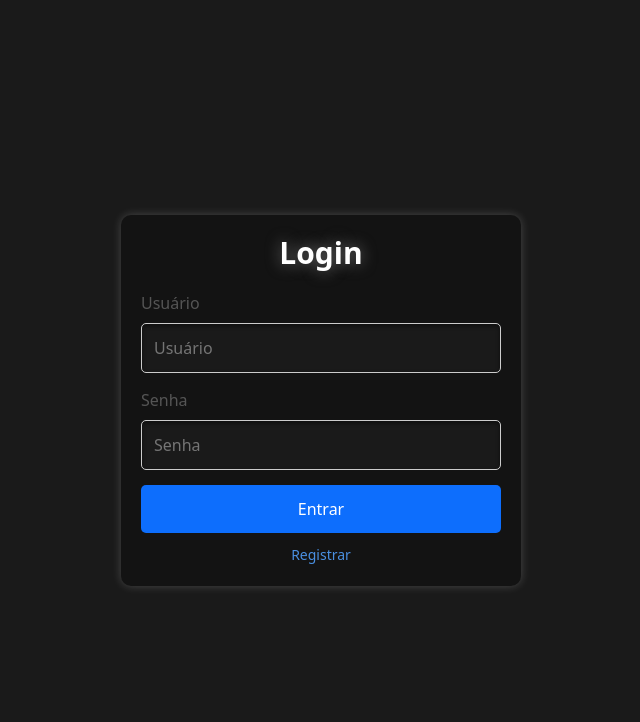
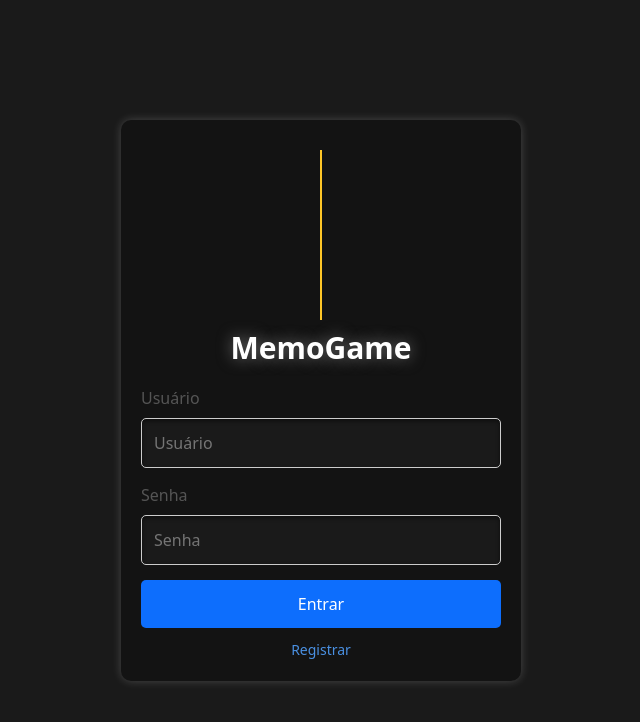
Before and after one commit to vinilima2/memo-game, a React (Vite) app: page / in a window 1280 px wide. Shown: the top 722 px of the page, without its empty margins (319-959 px from the left). Built offline with nearby package versions, Linux system fonts and the light colour scheme.

Commit message:
feat: Controle de acesso as rotas e alterações na tela de login.

```diff
--- a/src/index.css
+++ b/src/index.css
@@ -4,11 +4,13 @@ body {
 
 .logo {
     font-size: 120px;
-    padding: auto;
+    text-align: center;
     background: #ff914d;
     width: 170px;
     height: 170px;
     animation: animacao-logo 5s infinite;
+    margin: 10px auto;
+    border-radius: 10px;
 }
 
 .logo * {
--- a/src/main.jsx
+++ b/src/main.jsx
@@ -1,10 +1,22 @@
-import { createRoot } from 'react-dom/client'
-import { RouterProvider } from 'react-router-dom'
-import { routes } from './routes/Router.jsx'
+import {createRoot} from 'react-dom/client'
+import {RouterProvider} from 'react-router-dom'
+import {routes} from './routes/Router.jsx'
 import 'bootstrap/dist/css/bootstrap.min.css';
 import 'bootstrap-icons/font/bootstrap-icons.css';
 import './index.css'
+import {createContext, useState} from "react";
 
+
+export const TokenContext = createContext()
+
+export const TokenProvider = ({children}) => {
+    const [token, setToken] = useState(localStorage.getItem("memo-game-token"))
+    return (
+        <TokenContext.Provider value={{token, setToken}}>
+            {children}
+        </TokenContext.Provider>
+    );
+}
 createRoot(document.getElementById('root')).render(
-  <RouterProvider router={routes} />
+    <TokenProvider children={<RouterProvider router={routes}/>}/>
 )
--- /dev/null
+++ b/src/routes/RotasPrivadas.jsx
@@ -0,0 +1,13 @@
+import {useContext} from "react";
+import {TokenContext} from "../main.jsx";
+import {Navigate, Outlet, useLocation} from "react-router-dom";
+
+export default function RotasPrivadas() {
+    const location = useLocation();
+    const {token} = useContext(TokenContext)
+
+    return token
+        ? <Outlet/>
+        : <Navigate to="/" replace state={{from: location}}/>;
+
+}
--- a/src/screens/Inicio.jsx
+++ b/src/screens/Inicio.jsx
@@ -1,5 +1,5 @@
 import React, { useState } from "react";
-import { Button, Col, Container, Row, Image, Modal, Form } from "react-bootstrap";
+import { Button, Col, Container, Row, Modal, Form } from "react-bootstrap";
 import ModalDificuldade from "../components/ModalDificuldade";
 import Logo from "../components/Logo";
 
@@ -11,16 +11,6 @@ export default function Inicio() {
 
     return (
         <Container fluid className="p-5">
-            <Row className="justify-content-md-center text-center p-5 bg-blue">
-                <Col className="d-flex justify-content-center" md="auto" sm="auto" lg="auto">
-                    <Logo/>
-                </Col>
-            </Row>
-            <Row className="justify-content-md-center text-center p-5">
-                <Col md="auto">
-                     <Form.Control aria-label="First name" placeholder="Nome do usuário" />
-                </Col>
-            </Row>
             <Row className="justify-content-md-center p-5" >
                 <Col className="justify-content-md-center text-center">
                     <Button className="m-2" size="lg" onClick={abrirModal}>
--- a/src/screens/Jogo.jsx
+++ b/src/screens/Jogo.jsx
@@ -1,7 +1,7 @@
-import { useState, useEffect, useRef } from "react";
-import { useParams } from "react-router-dom";
-import { cartas, dadosNivel } from "../mocks/dados";
-import { Button, Col, Container, Modal, Row, Spinner } from "react-bootstrap";
+import {useState, useEffect, useRef} from "react";
+import {useNavigate, useParams} from "react-router-dom";
+import {cartas, dadosNivel} from "../mocks/dados";
+import {Button, Col, Container, Modal, Row, Spinner} from "react-bootstrap";
 import Cartao from "../components/Cartao";
 import Cronometro from "../components/Cronometro";
 import Sucesso from "../assets/sucesso.mp3"
@@ -9,9 +9,9 @@ import Erro from "../assets/erro.mp3"
 import Encerramento from "../assets/encerramento.mp3"
 
 
-
 export default function Jogo() {
-    const { nivel } = useParams();
+    const {nivel} = useParams();
+    const navigate = useNavigate()
 
     const itemsRef = useRef([]);
     const refCronometro = useRef(null);
@@ -27,12 +27,14 @@ export default function Jogo() {
     const [finalizou, setFinalizou] = useState(false)
 
     useEffect(() => {
+        if (!nivel) navigate("/inicio")
+        compararNivel(nivel)
+    }, [])
+
+    useEffect(() => {
         itemsRef.current = itemsRef.current.slice(0, cartoes.length);
     }, [cartoes]);
 
-    useEffect(() => {
-        compararNivel(nivel)
-    }, [])
 
     useEffect(() => {
         if (iniciou)
@@ -148,28 +150,31 @@ export default function Jogo() {
             <Container fluid>
                 <Row>
                     <Col className="justify-content-md-center text-center">
-                        <Button className="m-2" size="lg" onClick={iniciar} style={{ display: !iniciou ? 'unset' : 'none' }}>
+                        <Button className="m-2" size="lg" onClick={iniciar}
+                                style={{display: !iniciou ? 'unset' : 'none'}}>
                             <i className="bi-play"></i> Iniciar
                         </Button>
-                        <Cronometro ref={el => refCronometro.current = el} />
+                        <Cronometro ref={el => refCronometro.current = el}/>
                     </Col>
                 </Row>
-                <Row style={{ display: iniciou ? 'flex' : 'none', justifyContent: 'center' }}>
+                <Row style={{display: iniciou ? 'flex' : 'none', justifyContent: 'center'}}>
                     <Col className="text-center  m-1" md="1" lg="1" sm="1">
                         <i className="bi-x-circle text-danger h6"></i> <span className="text-danger h6">{erros}</span>
                     </Col>
                     <Col className="text-center m-1" md="1" lg="1" sm="1">
-                        <i className="bi-check-circle text-success h6"></i> <span className="text-success h6">{acertos}</span>
+                        <i className="bi-check-circle text-success h6"></i> <span
+                        className="text-success h6">{acertos}</span>
                     </Col>
                     <Col className="text-center m-1" md="1" lg="1" sm="1">
-                        <i className="bi-trophy-fill text-info h6"></i> <span className="text-info h6">{pontuacao}</span>
+                        <i className="bi-trophy-fill text-info h6"></i> <span
+                        className="text-info h6">{pontuacao}</span>
                     </Col>
                 </Row>
                 <Row className="p-5">
                     {cartoes.length > 0 ?
                         cartoes.map((cartao, indice) => {
                             return (
-                                <Col className="p-1 d-flex justify-content-center" key={indice} >
+                                <Col className="p-1 d-flex justify-content-center" key={indice}>
                                     <Cartao
                                         cor={cartao.cor}
                                         icone={cartao.icone}
@@ -179,7 +184,7 @@ export default function Jogo() {
                                 </Col>
                             )
                         })
-                        : <Spinner />}
+                        : <Spinner/>}
                 </Row>
 
                 <Modal show={finalizou} centered data-bs-theme="dark">
@@ -193,9 +198,9 @@ export default function Jogo() {
                         <Button>Abrir Ranking</Button>
                     </Modal.Footer>
                 </Modal>
-                <audio src={Sucesso} id="sucesso" />
-                <audio src={Erro} id="erro" />
-                <audio src={Encerramento} id="encerramento" />
+                <audio src={Sucesso} id="sucesso"/>
+                <audio src={Erro} id="erro"/>
+                <audio src={Encerramento} id="encerramento"/>
             </Container>
         </>
     );
--- a/src/screens/Login.jsx
+++ b/src/screens/Login.jsx
@@ -1,12 +1,15 @@
-import React, { useState } from 'react';
-import { useNavigate } from 'react-router-dom';
+import React, {useState, useContext} from 'react';
+import {useNavigate} from 'react-router-dom';
 import '../index2.css';
+import {TokenContext} from "../main.jsx";
+import Logo from "../components/Logo.jsx";
 
 const LoginPage = () => {
     const [username, setUsername] = useState('');
     const [password, setPassword] = useState('');
     const [error, setError] = useState('');
     const navigate = useNavigate();
+    const {token, setToken} = useContext(TokenContext);
 
     const handleLogin = (e) => {
         e.preventDefault();
@@ -16,6 +19,9 @@ const LoginPage = () => {
         }
 
         if (username === 'user' && password === 'pass') {
+            const tk = "abcdefghij"
+            setToken(tk)
+            localStorage.setItem("memo-game-token", tk)
             navigate('/inicio');
         } else {
             setError('Credenciais inválidas');
@@ -29,7 +35,8 @@ const LoginPage = () => {
     return (
         <div className="login-page">
             <div className="login-container">
-        <h2 className="login-title">Login</h2>
+                <Logo/>
+                <h2 className="login-title">MemoGame</h2>
                 {error && <div className="error-message">{error}</div>}
                 <form className="login-form" onSubmit={handleLogin}>
                     <div className="form-group">
```
Also changed, not shown: src/routes/Router.jsx (+13 -6 lines). Lines whose indentation alone changed are shown as unchanged.
